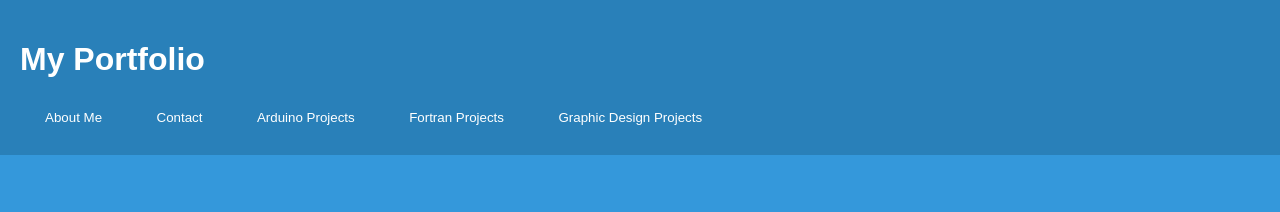
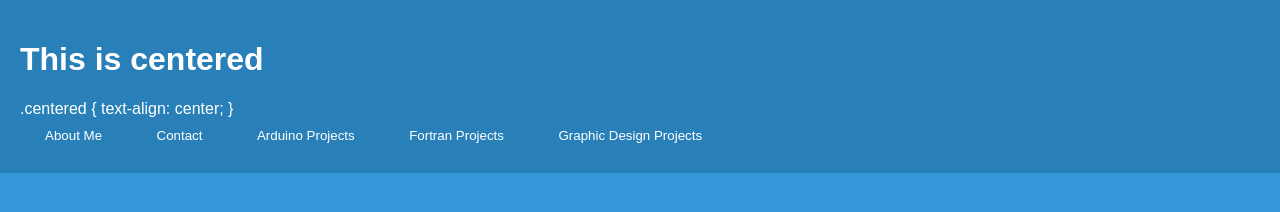
Before and after one commit to planckestein0578/planckestein0578.github.io, a plain HTML site: page index.html in a window 1280 px wide. Drawn offline with Linux system fonts and the light colour scheme.

Commit message:
Update index.html

```diff
--- a/index.html
+++ b/index.html
@@ -69,7 +69,14 @@
 </head>
 <body>
     <header>
-        <h1>My Portfolio</h1>
+       <div class="centered">
+    <h1>This is centered</h1>
+           .centered {
+    text-align: center;
+}
+
+</div>
+
         <nav>
             <button onclick="showSection('about')">About Me</button>
             <button onclick="showSection('contact')">Contact</button>
```
